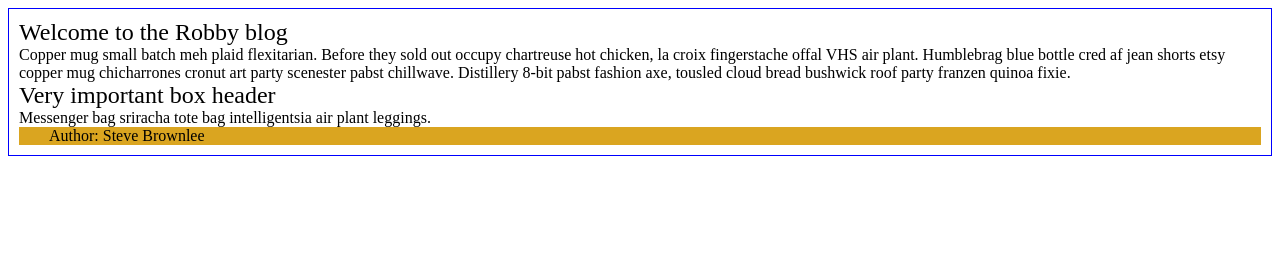
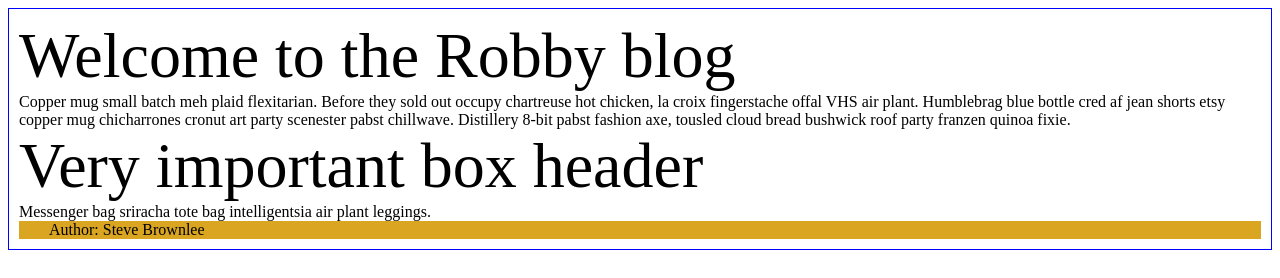
Before and after one commit to robbyhecht/NSS-Book-3-Query-the-DOM, a plain HTML site: page index.html in a window 1280 px wide. Drawn offline with Linux system fonts and the light colour scheme.

Commit message:
organized work, added a foreach loop for practice

```diff
--- a/blog.css
+++ b/blog.css
@@ -18,3 +18,7 @@
 .dashed {
   border: 1px dashed black;
 }
+
+.important {
+  font-size: 4em;
+}
--- a/main.js
+++ b/main.js
@@ -1,24 +1,29 @@
+
+// Use JavaScript to obtain a reference to the first section with the class of article_header and change its text with the textContent property to "Welcome to the {insert your name here} blog"
 
 const headerEl = document.querySelector('.article__header');
 headerEl.textContent = "Welcome to the Robby blog";
 
+// Use JavaScript to obtain a reference to all article__header elements and change their classList property value to article__header important.
+
 let artHeader = document.querySelectorAll('.article__header');
+
+// FOR LOOP
 for (let i=0; i<artHeader.length; i++) {
   artHeader[i].classList.add("important");
 }
+// FOR EACH
+// take the element thing and do the action to it in a forEach
+artHeader.forEach( element => {
+  element.classList.add("important");
+});
+
+// Obtain a reference the element with a class of dashed and remove it.
 
 let dashedEl = document.querySelector('.dashed');
 dashedEl.classList.remove("dashed");
 
+// // Obtain a reference the element with a class of article_footer and add the class of goldenrod it.
+
 let footerEl = document.querySelector(".article__footer");
 footerEl.classList.add("goldenrod");
-
-
-
-
-
-
-// Use JavaScript to obtain a reference to the first section with the class of article_header and change its text with the textContent property to "Welcome to the {insert your name here} blog"
-// Use JavaScript to obtain a reference to all article__header elements and change their classList property value to article__header important.
-// Obtain a reference the element with a class of dashed and remove it.
-// Obtain a reference the element with a class of article_footer and add the class of goldenrod it.
```
Also changed, not shown: 1 other file.
